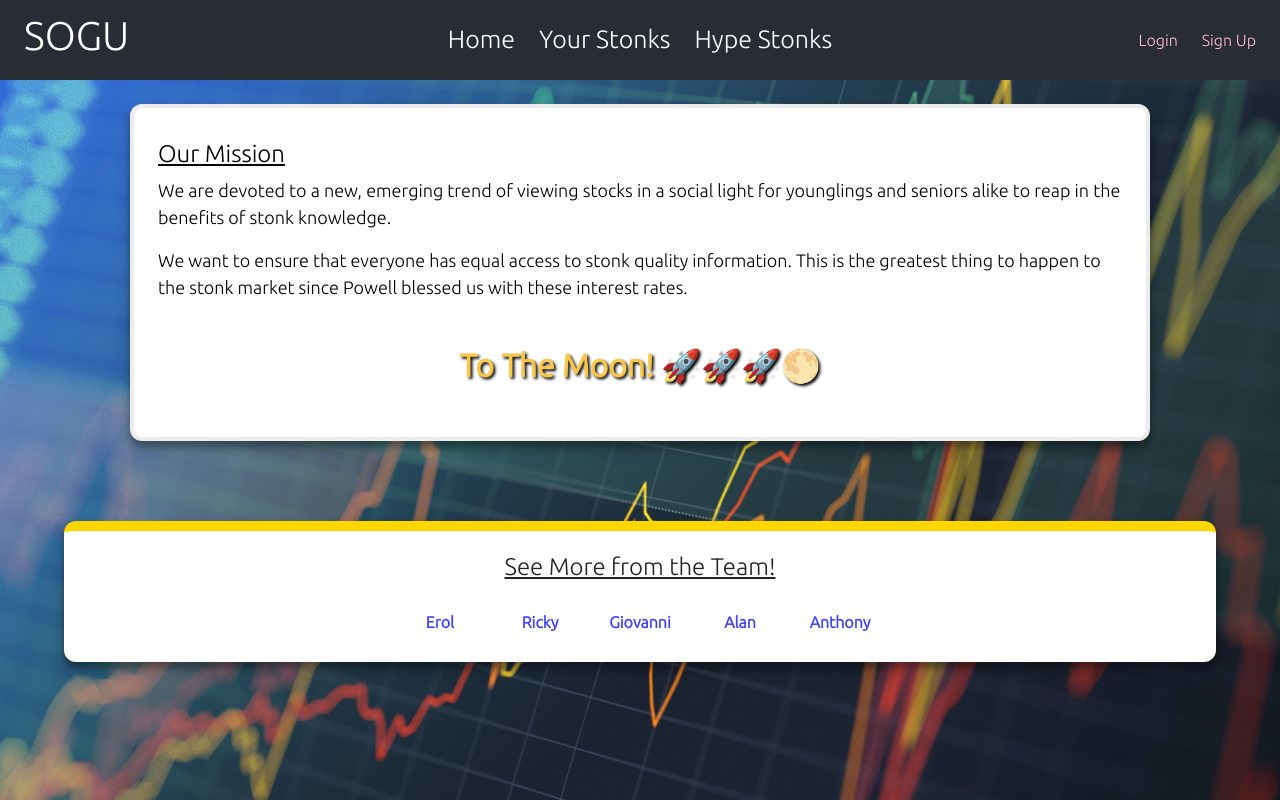
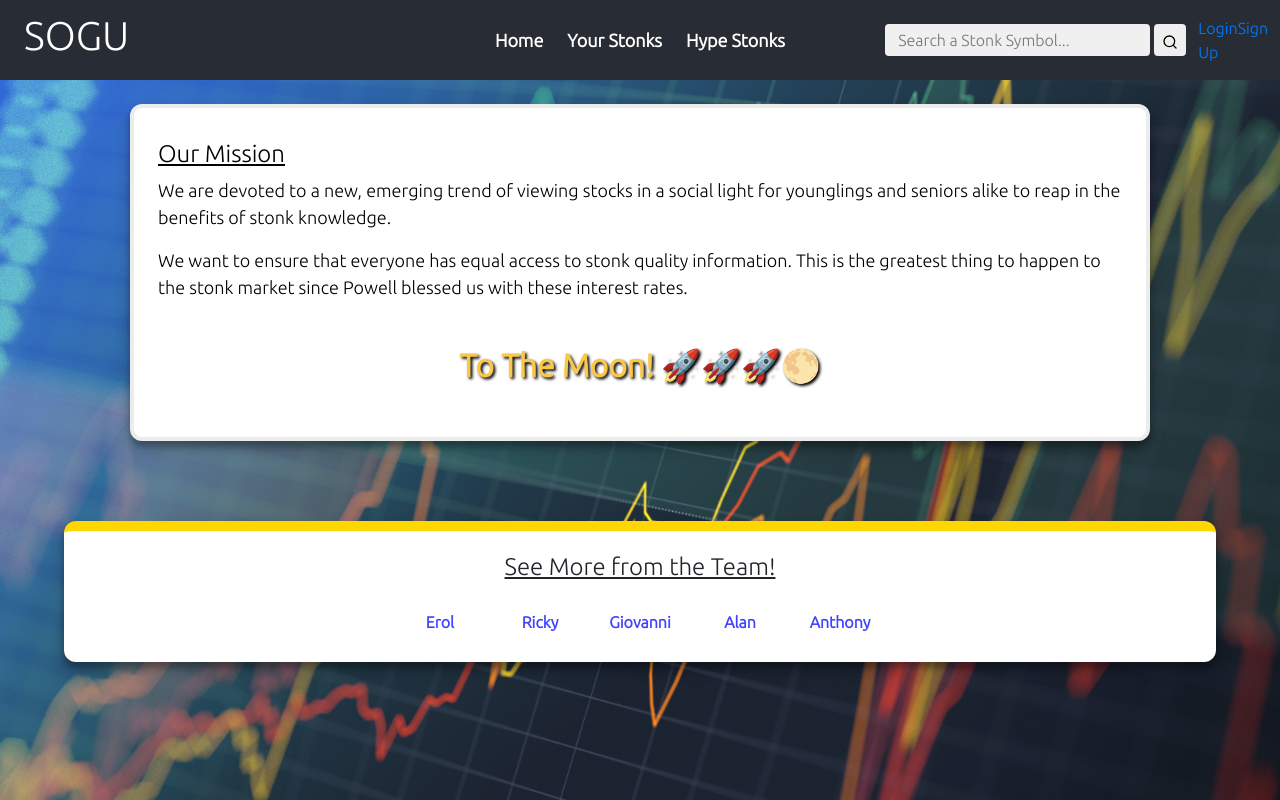
Before and after one commit to giovanniCL/stonks-only-go-up, a React (Create React App) app in the folder stonks-only-go-up/: page /mission in a window 1280 px wide. Built offline with nearby package versions, Linux system fonts and the light colour scheme.

Commit message:
nav-bar foundation desgin

```diff
--- a/stonks-only-go-up/src/App.scss
+++ b/stonks-only-go-up/src/App.scss
@@ -1,7 +1,7 @@
 @import "SetupDesign.scss";
 @import "./Components/Stonks/SingleStonkGraph.scss";
 @import "./Components/HypeMeter.css";
-@import './Components/Navbar.css';
+@import './Components/Navbar.scss';
 @import "./Components/Dashboard/Announcements.scss";
 @import "./MustBeSignedAction.scss";
 @import "./Loading.scss";
--- a/stonks-only-go-up/src/Components/Navbar.css
+++ /dev/null
@@ -1,146 +0,0 @@
-.Navbar {
-    background-color: #282c34;
-    width: 100%;
-    height: 80px;
-    display: inline-flex;
-
-    justify-content: space-between;
-}
-
-.Navbar .leftSide {
-    display: inline-flex;
-    align-items: center;
-    justify-content: flex-start;
-    padding-left: 24px;
-    width: 240px;
-    color: white;
-    text-align: center;
-}
-
-.Navbar .centerSide {
-    display: inline-flex;
-    justify-content: center;
-    text-align: center;
-}
-.Navbar .centerSide .links {
-    max-height: 80px;
-}
-
-.Navbar .centerSide .links a {
-    text-decoration: none;
-    font-size: 25px;
-    color: white;
-    margin: auto 12px;
-}
-
-.Navbar .centerSide #hidden {
-    display: flex;
-}
-
-.Navbar .centerSide {
-    display: flex;
-    align-items: center;
-}
-
-.rightSide {
-    display: inline-flex;
-    justify-content: flex-end;
-    align-items: center;
-    width: 240px;
-    padding-right: 12px;
-}
-
-#dropdown-nav-main-wrapper {
-    background: none;
-    border: none;
-}
-#dropdown-nav-main-wrapper:focus {
-    outline: none;
-    border-color: #66afe9;
-    outline: 0;
-    -webkit-box-shadow: inset 0 1px 1px rgba(0, 0, 0, 0.075), 0 0 8px rgba(102, 175, 233, 0.6);
-    box-shadow: none;
-}
-#dropdown-nav-profile-picture {
-    background: #ebebfa;
-    width: 64px;
-    height: 64px;
-    display: inline-block;
-    border-radius: 50%;
-    object-fit: cover;
-}
-#dropdown-menu-header {
-    text-align: center;
-    font-size: 18px;
-    background: lightgreen;
-    border-radius: 16px;
-    width: 50%;
-    margin: 0 auto 6px;
-}
-.rightSide > .nonloggedLinks > a {
-    color: pink;
-    margin: auto 12px;
-}
-.rightSide .dropdown-item-nav {
-    display: inline-flex;
-    align-items: center;
-    justify-content: space-between;
-}
-.dropdown-item-nav p {
-    margin: 0;
-}
-#logout-menu-bttn {
-    text-align: center;
-    color: red;
-}
-
-#bottom-dropdown-profile-wrapper {
-    display: inline-flex;
-    justify-content: space-between;
-    width: calc(100% - 12px);
-    font-size: 9px;
-    text-align: center;
-    margin: auto 6px auto;
-}
-#bottom-dropdown-profile-wrapper > .dropDownNavLink {
-    margin: 2px;
-}
-#bottom-dropdown-profile-wrapper > .dropDownNavLink:hover {
-    color: black;
-}
-
-@media only screen and (max-width: 750px) {
-    .Navbar .leftSide .links {
-        font-size: 15px;
-    }
-}
-
-@media only screen and (max-width: 650px) {
-    .Navbar .leftSide button {
-        display: flex;
-        height: 30px;
-        width: 40px;
-        font-size: 30px;
-        align-items: center;
-    }
-    .Navbar .leftSide .links {
-        display: none;
-    }
-
-    .Navbar .leftSide #hidden {
-        position: absolute;
-        left: 0px;
-        top: 80px;
-        max-height: 260px;
-        width: 100%;
-        background-color: #282c34;
-        display: flex;
-        flex-direction: column;
-        align-items: center;
-    }
-
-    .Navbar .leftSide #hidden a {
-        margin: 10px;
-        font-size: 25px;
-    }
-}
--- a/stonks-only-go-up/src/Components/Navbar.js
+++ b/stonks-only-go-up/src/Components/Navbar.js
@@ -6,29 +6,42 @@ import { Dropdown } from 'react-bootstrap'
 import { Authentication } from "../AuthContext";
 import LordAndSaviorDefaultPicture from "../Assets/LordAndSaviorProfile.png"
 import { Link } from 'react-router-dom';
+import { Search } from 'react-feather'
 
 
 function Navbar(props) {
 
     const { authData, authLogout } = useContext(Authentication);
 
+    const [stonkSearch, setStonkSearch] = useState("")
     // Need to replace '#' with page links'
     //Stonk Search Bar on Right Side WIP
     const [showLinks, setShowLinks] = useState(false);
     return (
-        <div className="Navbar">
-            <div className="leftSide">
+        <div className="nav-bar-wrapper">
+            <div className="left-side">
                 <h1>SOGU</h1>
 
             </div>
-            <div className="centerSide">
+            <div className="center-side">
                 <div className="links" id={showLinks ? "hidden" : ""}>
                     <Link className="navLink" to="/dashboard">Home</Link>
                     <Link className="navLink" to="/followed-stonks">Your Stonks</Link>
                     <Link className="navLink" to="/hype-stonks">Hype Stonks</Link>
                 </div>
             </div>
-            <div className="rightSide">
+            <div className="right-side">
+                <form id="stonk-search-wrapper">
+                    <input
+                        id="search-input"
+                        placeholder="Search a Stonk Symbol..."
+                        value={stonkSearch}
+                        onChange={(e) => setStonkSearch(e.target.value)}
+                    />
+                    <Link to={`/single-stonk/${stonkSearch}`} query={{ name: stonkSearch }}>
+                        <button className="go-search-stonk"><Search size={16} /></button>
+                    </Link>
+                </form>
                 {!authData.token ? (
                     <div className="nonloggedLinks">
                         <Link className="navLink" to="/login">Login</Link>
@@ -36,11 +49,11 @@ function Navbar(props) {
                     </div>
                 ) : (
 
-                    <Dropdown>
+                    <Dropdown id="dropdown-nav-main-wrapper">
                         <Dropdown.Toggle
                             variant="success"
-                            id="dropdown-nav-main-wrapper"
-                            >
+                            id="dropdown-toggle"
+                        >
                             <img id="dropdown-nav-profile-picture"
                                 src={LordAndSaviorDefaultPicture}
                                 alt=""
@@ -56,21 +69,13 @@ function Navbar(props) {
                             </Link>
                             <Link className="navLink" to="/settings">
                                 <Dropdown.Item href="/settings" className="dropdown-item-nav">
-                                    <Settings  size={20}/><p>Settings</p>
+                                    <Settings size={20} /><p>Settings</p>
                                 </Dropdown.Item>
                             </Link>
                             <Dropdown.Divider />
                             <Dropdown.Item id="logout-menu-bttn" onClick={() => authLogout()}>Log Out</Dropdown.Item>
                             <Dropdown.Divider />
-                            <div id="bottom-dropdown-profile-wrapper">
-                                <Link className="dropDownNavLink" to="/privacy-policy">
-                                    Privacy Policy
-                                </Link>
-                                <Link className="dropDownNavLink" to="/terms-and-conditions">
-                                    Terms & Condition
-                                </Link>
 
-                            </div>
                         </Dropdown.Menu>
                     </Dropdown>
                 )}
--- /dev/null
+++ b/stonks-only-go-up/src/Components/Navbar.scss
@@ -0,0 +1,192 @@
+.nav-bar-wrapper {
+    background-color: #282c34;
+    width: 100%;
+    height: 80px;
+    display: inline-flex;
+
+    justify-content: space-between;
+
+    .left-side {
+        display: inline-flex;
+        align-items: center;
+        justify-content: flex-start;
+        padding-left: 24px;
+        width: 240px;
+        color: white;
+        text-align: center;
+    }
+    .center-side {
+        display: inline-flex;
+        justify-content: center;
+        text-align: center;
+        align-items: center;
+        .links {
+            a {
+                text-decoration: none;
+                font-size: 18px;
+                color: white;
+                font-weight: bold;
+                margin: auto 12px;
+                &:hover {
+                    background: none;
+                    color: rgb(214, 42, 214);
+                }
+            }
+        }
+    }
+    .right-side {
+        display: inline-flex;
+        justify-content: flex-end;
+        align-items: center;
+        width: 240px;
+        padding-right: 12px;
+        #stonk-search-wrapper {
+            display: inline-flex;
+            align-items: center;
+
+            padding-right: 12px;
+            #search-input {
+                height: 32px;
+            }
+            a {
+                &:hover {
+                    background: none;
+                }
+            }
+            .go-search-stonk {
+                height: 32px;
+                border: none;
+                width: 32px;
+                border-radius: 4px;
+                margin-left: 4px;
+                &:hover {
+                   filter: brightness(90%);
+                }
+
+            }
+        }
+    }
+
+    #dropdown-nav-main-wrapper {
+        #dropdown-toggle {
+            background: none;
+            border: none;
+            &:focus {
+                outline: none;
+                border-color: #66afe9;
+                outline: 0;
+                -webkit-box-shadow: inset 0 1px 1px rgba(0, 0, 0, 0.075), 0 0 8px rgba(102, 175, 233, 0.6);
+                box-shadow: none;
+            }
+        }
+        #dropdown-nav-profile-picture {
+            background: #ebebfa;
+            width: 64px;
+            height: 64px;
+            display: inline-block;
+            border-radius: 50%;
+            object-fit: cover;
+        }
+        #dropdown-menu-header {
+            text-align: center;
+            font-size: 18px;
+            background: lightgreen;
+            border-radius: 16px;
+            width: 50%;
+            margin: 0 auto 6px;
+        }
+        .nonloggedLinks > a {
+            color: pink;
+            margin: auto 12px;
+        }
+        .dropdown-item-nav {
+            display: inline-flex;
+            align-items: center;
+            justify-content: space-between;
+        }
+        .dropdown-item-nav p {
+            margin: 0;
+        }
+        #logout-menu-bttn {
+            text-align: center;
+            color: red;
+        }
+
+        #bottom-dropdown-profile-wrapper {
+            display: inline-flex;
+            justify-content: space-between;
+            width: calc(100% - 12px);
+            font-size: 9px;
+            text-align: center;
+            margin: auto 6px auto;
+        }
+        #bottom-dropdown-profile-wrapper > .dropDownNavLink {
+            margin: 2px;
+        }
+        #bottom-dropdown-profile-wrapper > .dropDownNavLink:hover {
+            color: black;
+        }
+    }
+}
+
+
+@media only screen and (max-width: 750px) {
+    .Navbar .leftSide .links {
+        font-size: 15px;
+    }
+}
+
+@media only screen and (max-width: 650px) {
+    .leftSide {
+        h1 {
+            font-size: 20px;
+        }
+    }
+    .Navbar .leftSide button {
+        display: flex;
+        height: 30px;
+        width: 40px;
+        font-size: 30px;
+        align-items: center;
+    }
+    .Navbar .centerSide {
+        display: inline-flex;
+        flex-direction: column;
+        flex-wrap: wrap;
+        width: 100%;
+        .navLink {
+        }
+    }
+    .centerSide .links a {
+        font-size: 12px;
+    }
+    .centerSide {
+        display: inline-flex;
+        justify-content: center;
+        flex-wrap: wrap;
+        width: 100%;
+        text-align: center;
+    }
+    .Navbar .centerSide .links {
+        margin: auto 4px;
+        height: 40px;
+        font-size: 8px;
+    }
+
+    .Navbar .leftSide #hidden {
+        position: absolute;
+        left: 0px;
+        top: 80px;
+        max-height: 260px;
+        width: 100%;
+        background-color: #282c34;
+        display: flex;
+        flex-direction: column;
+        align-items: center;
+    }
+
+    .Navbar .leftSide #hidden a {
+        margin: 10px;
+        font-size: 25px;
+    }
+}
```
